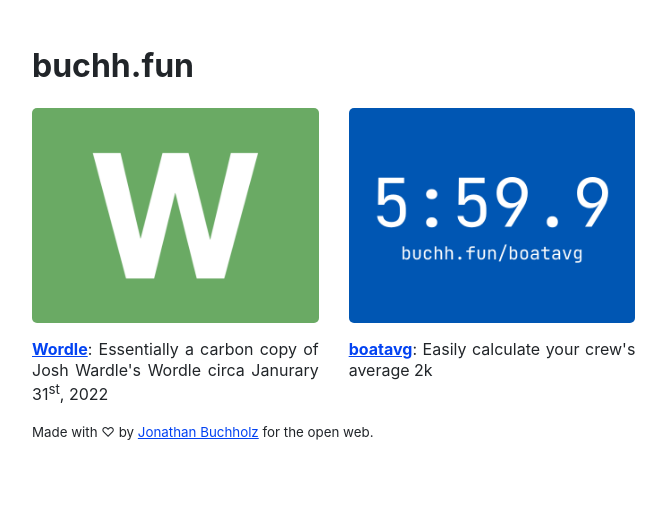
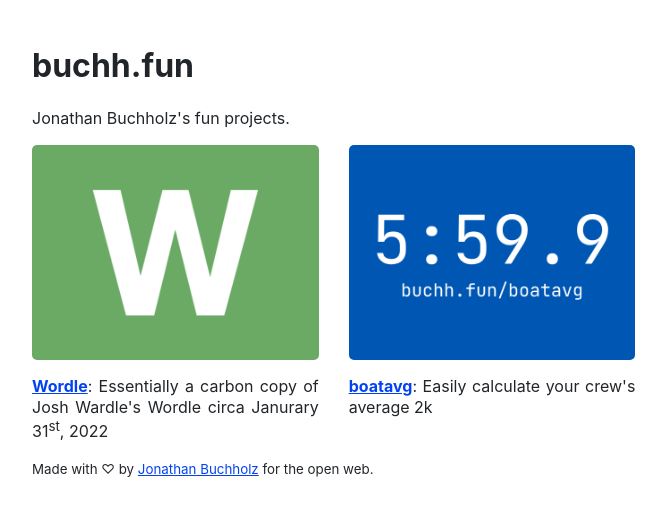
Before and after one commit to JonathanBuchh/jonathanbuchh.github.io, a plain HTML site: page index.html in a window 1280 px wide. Shown: the whole page, without its empty margins (148-814 px from the left). Drawn offline with Linux system fonts and the light colour scheme.

```diff
--- a/index.html
+++ b/index.html
@@ -58,6 +58,7 @@
 	</head>
 <body>
 	<h1>buchh.fun</h1>
+	<p>Jonathan Buchholz's fun projects.</p>
 	<div class="projects">
 	    <div class="project">
 	        <a href="/wordle"><img alt="Wordle logo" src="/images/wordle.png"></a>
```
